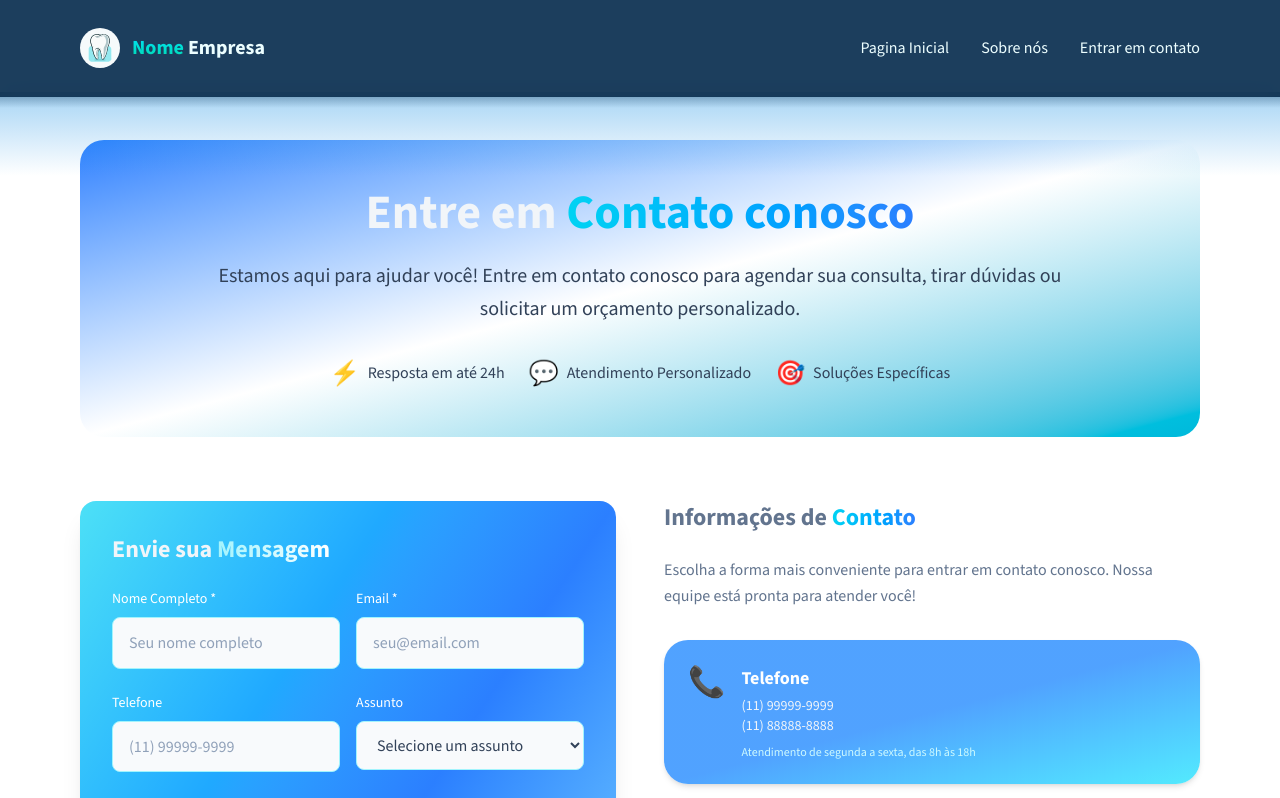
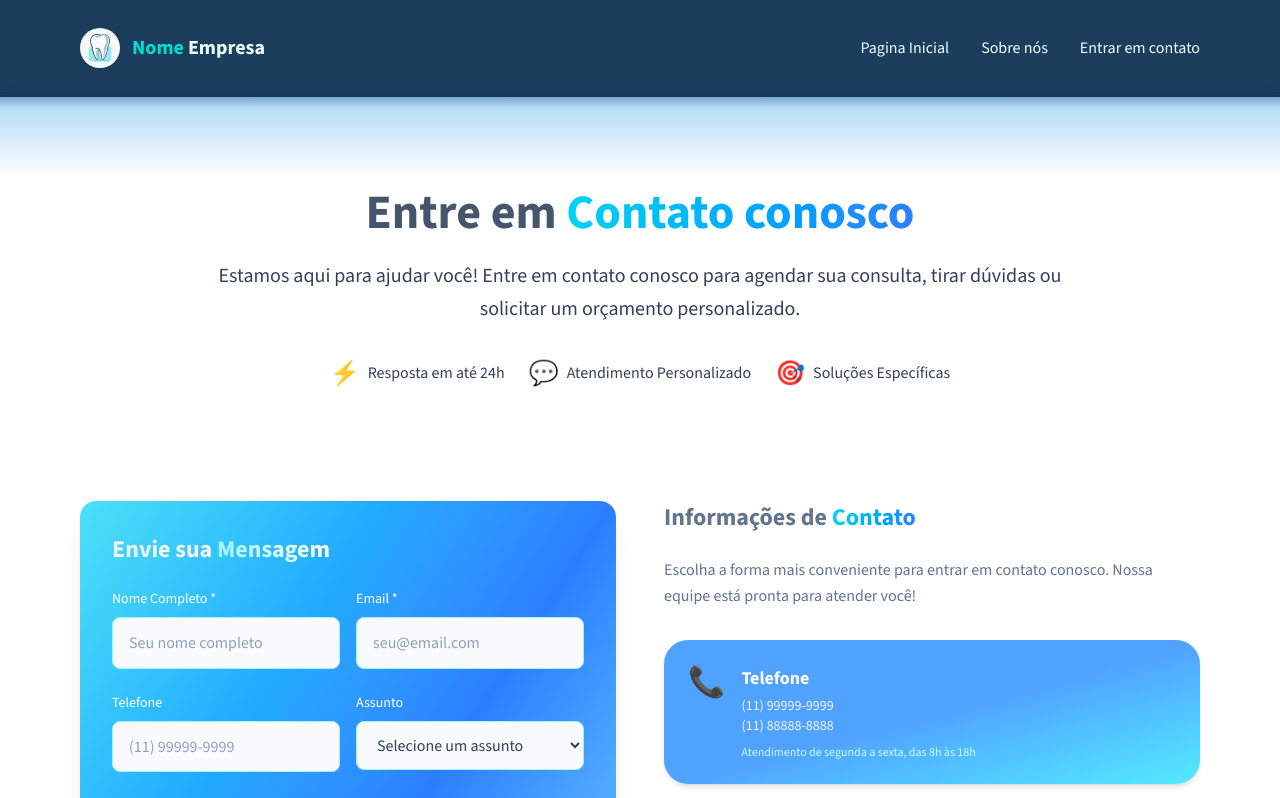
Before and after one commit to EduardoGillung/eduardogillung-portfolio, a React (Vite) app: page /contact in a window 1280 px wide. Shown: the top 798 px of the page. Built offline with nearby package versions, Linux system fonts and the light colour scheme.

Commit message:
node att fix deploy

```diff
--- a/src/pages/contact.tsx
+++ b/src/pages/contact.tsx
@@ -96,9 +96,9 @@ const Contact = () => {
         onClose={() => setShowNotification(false)}
       />
       {/* Hero Section */}
-      <section className="text-center py-12 bg-gradient-to-br from-blue-500 via-white to-cyan-500 rounded-3xl">
+      <section className="text-center py-12">
         <div className="max-w-4xl mx-auto px-4">
-          <h1 className="text-4xl md:text-5xl font-bold text-slate-100 mb-6">
+          <h1 className="text-4xl md:text-5xl font-bold text-slate-600 mb-6">
             Entre em <span className="text-transparent bg-clip-text bg-gradient-to-r from-cyan-400 to-blue-500">Contato conosco</span>
           </h1>
           <p className="text-xl text-slate-700 mb-8 leading-relaxed">
```
